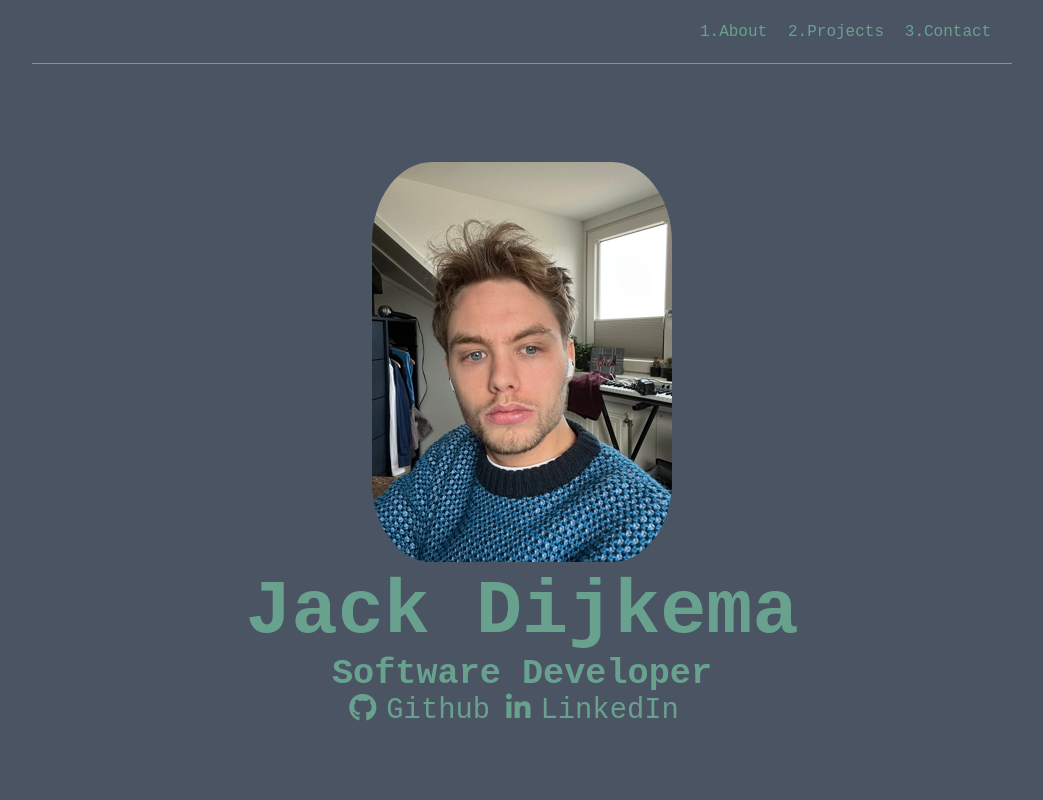
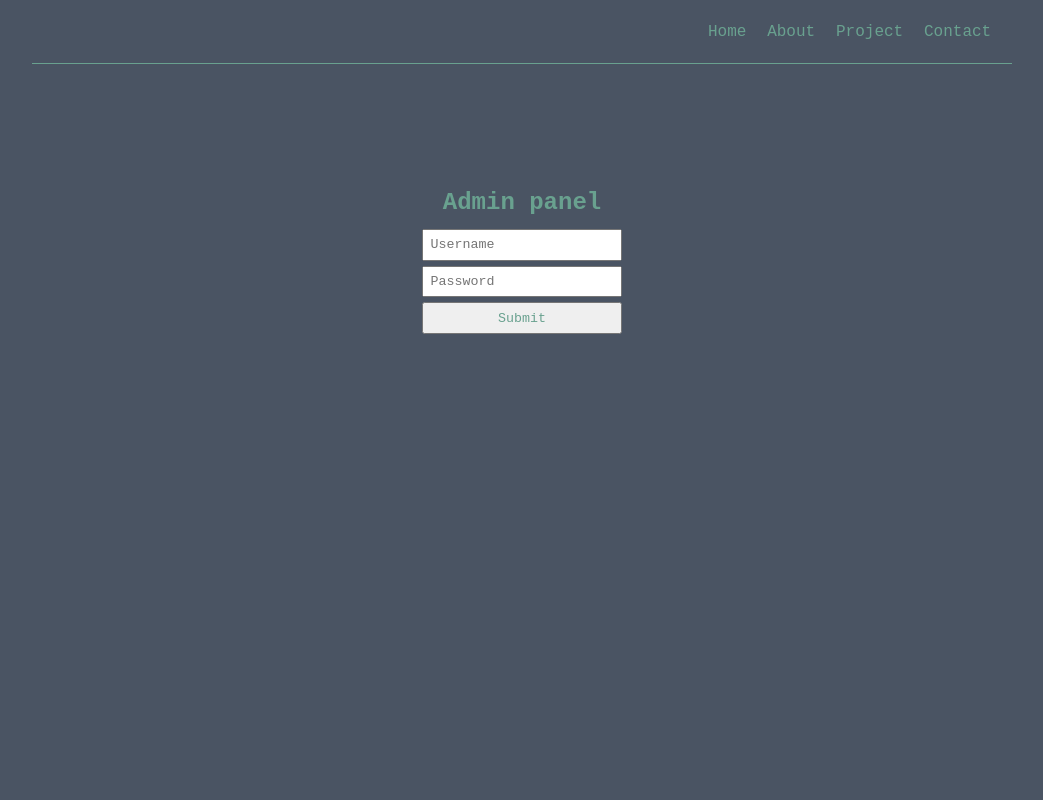
Before and after one commit to jackdijkema/portfolio, a React (Create React App) app: page /admin in a window 1280 px wide. Shown: the top 800 px of the page, without its empty margins (118-1161 px from the left). Built offline with nearby package versions, Linux system fonts and the light colour scheme.

Commit message:
FEAT: added admin form, and pagerouting

```diff
--- a/src/App.js
+++ b/src/App.js
@@ -1,19 +1,21 @@
-import './App.css';
+import "./App.css";
+import { BrowserRouter as Router, Routes, Route } from "react-router-dom";
 
-import { BrowserRouter, Route, Switch } from 'react-router-dom';
-
-import Navbar from './components/Navbar/Navbar';
-import Profile from './components/Profile/Profile';
-import Project from './components/Projects/Project';
+import Home from "./pages/Home";
+import NoPage from "./pages/NoPage";
+import Admin from "./pages/Admin";
 
 function App() {
   return (
     <main>
-        <Navbar />
-        <Profile />
-        <Project />
+      <Router>
+        <Routes>
+          <Route index path="/" element={<Home />} />
+          <Route path="/admin" element={<Admin />} />
+          <Route path="*" element={<NoPage />} />
+        </Routes>
+      </Router>
     </main>
   );
 }
-
 export default App;
--- /dev/null
+++ b/src/components/AdminForm/AdminForm.css
@@ -0,0 +1,21 @@
+.admin__panel {
+  height: 50vh;
+}
+
+.admin__title {
+  text-align: center;
+  margin-bottom: 0.8rem;
+}
+.admin__form {
+  justify-content: center;
+  margin: auto;
+  display: flex;
+  flex-direction: column;
+  max-width: 200px;
+  height: 100%;
+}
+
+input {
+  padding: 0.4rem;
+  margin-bottom: 0.3rem;
+}
--- /dev/null
+++ b/src/components/AdminForm/AdminForm.js
@@ -0,0 +1,30 @@
+import "./AdminForm.css";
+
+function Admin() {
+  return (
+    <main>
+      <section className="admin__panel">
+        <form className="admin__form" method="POST">
+          <h1 className="admin__title">Admin panel</h1>
+          <input
+            className="admin__form__username"
+            type={"text"}
+            placeholder={"Username"}
+          ></input>
+          <input
+            className="admin__form__password"
+            type={"password"}
+            placeholder={"Password"}
+          ></input>
+          <input
+            className="admin__form__password"
+            type={"submit"}
+            placeholder={"submit"}
+          ></input>
+        </form>
+      </section>
+    </main>
+  );
+}
+
+export default Admin;
--- a/src/components/Navbar/Navbar.js
+++ b/src/components/Navbar/Navbar.js
@@ -1,12 +1,14 @@
+import { Link } from 'react-router-dom';
 import './Navbar.css';
 
 function Navbar() {
     return (
         <nav className='headbar'>
             <ul>
-                <li><a href="home.html"><span>1.</span>About</a></li>
-                <li><a href="blog.html"><span>2.</span>Projects</a></li>
-                <li><a href="news.html"><span>3.</span>Contact</a></li>
+                <Link to="/">Home</Link>
+                <Link to="#about">About</Link>
+                <Link to="#projects">Project</Link>
+                <Link to="#contact">Contact</Link>
             </ul>
         </nav>
     );
--- /dev/null
+++ b/src/components/NotFound/NotFound.css
@@ -0,0 +1,8 @@
+.title {
+    text-align: center;
+    font-size: 10rem;
+}
+
+.bio {
+    text-align: center;
+}
--- /dev/null
+++ b/src/components/NotFound/NotFound.js
@@ -0,0 +1,12 @@
+import "./NotFound.css";
+
+function NotFound() {
+  return (
+    <section className="notfound">
+      <h1 className="title">404 PAGE NOT FOUND</h1>
+      <p className="bio">The page that you're looking for appears to be missing.</p>
+    </section>
+  );
+}
+
+export default NotFound;
--- a/src/components/Profile/Profile.js
+++ b/src/components/Profile/Profile.js
@@ -1,40 +1,36 @@
 import "./Profile.css";
 
-function Profile() {
+function Profile(props) {
   return (
     <section className="profile">
       <figure className="profile_figure">
         <img
           className="profile_picture"
           src={require("./img/selfie.png")}
-          alt="selfie of Jack"
+          alt="selfie of {props.name}"
         ></img>
       </figure>
-      <h1 className="profile_name">Jack Dijkema</h1>
-      <h2 className="profile_title">Software Developer</h2>
+      <h1 className="profile_name">{props.name}</h1>
+      <h2 className="profile_title">{props.title}</h2>
 
       <ul className="profile_socials">
         <div className="profile_socials_link">
           <li>
             <i className="fa-brands fa-github"></i>
-            <a href="blog.html">Github</a>
+            <a href="{ props.ghlink }">Github</a>
           </li>
         </div>
         <div className="profile_socials_link">
           <li>
             <i className="fa-brands fa-linkedin-in"></i>
-            <a href="blog.html">LinkedIn</a>
+            <a href="{props.lilink}">LinkedIn</a>
           </li>
         </div>
       </ul>
 
       <div className="profile_about">
         <p className="about">
-          born in 2001
-          <br />
-          in Amsterdam.
-          <br />
-          trying to change the world one line at a time.
+        {props.about}
         </p>
       </div>
     </section>
--- a/src/index.js
+++ b/src/index.js
@@ -1,17 +1,11 @@
-import React from 'react';
-import ReactDOM from 'react-dom/client';
-import './index.css';
-import App from './App';
-import reportWebVitals from './reportWebVitals';
-import { BrowserRouter } from 'react-router-dom';
+import React from "react";
+import ReactDOM from "react-dom/client";
+import "./index.css";
+import App from "./App";
+import reportWebVitals from "./reportWebVitals";
 
-
-const root = ReactDOM.createRoot(document.getElementById('root'));
-root.render(
-  <BrowserRouter>
-    <App />
-  </BrowserRouter>
-);
+const root = ReactDOM.createRoot(document.getElementById("root"));
+root.render(<App />);
 
 // If you want to start measuring performance in your app, pass a function
 // to log results (for example: reportWebVitals(console.log))
--- /dev/null
+++ b/src/pages/Admin.jsx
@@ -0,0 +1,12 @@
+import AdminForm from "../components/AdminForm/AdminForm";
+import Navbar from "../components/Navbar/Navbar";
+function Admin() {
+  return (
+    <div >
+    <Navbar />
+    <AdminForm />
+    </div>
+  );
+}
+
+export default Admin;
--- /dev/null
+++ b/src/pages/Home.jsx
@@ -0,0 +1,23 @@
+import "../App.css"
+
+import Navbar from "../components/Navbar/Navbar";
+import Profile from "../components/Profile/Profile";
+import Project from "../components/Projects/Project";
+
+function Home() {
+  return (
+    <main>
+      <Navbar />
+      <Profile
+        name="Jack Dijkema"
+        title="Software Developer"
+        about="changing the world one line at a time."
+        ghlink="https://github.com/jackdijkema"
+        lilink="https://linkedin.com/jackdijkema"
+      />
+      <Project />
+    </main>
+  );
+}
+
+export default Home;
--- /dev/null
+++ b/src/pages/NoPage.jsx
@@ -0,0 +1,11 @@
+import Navbar from "../components/Navbar/Navbar";
+import NotFound from "../components/NotFound/NotFound";
+
+function NoPage() {
+  return (
+    <main>
+      <Navbar />
+      <NotFound />
+    </main>); }
+
+export default NoPage;
```
Also changed, not shown: src/components/Projects/Project.js (+30 -10 lines), 1 other file (tests, documents, lock files or other folders).
